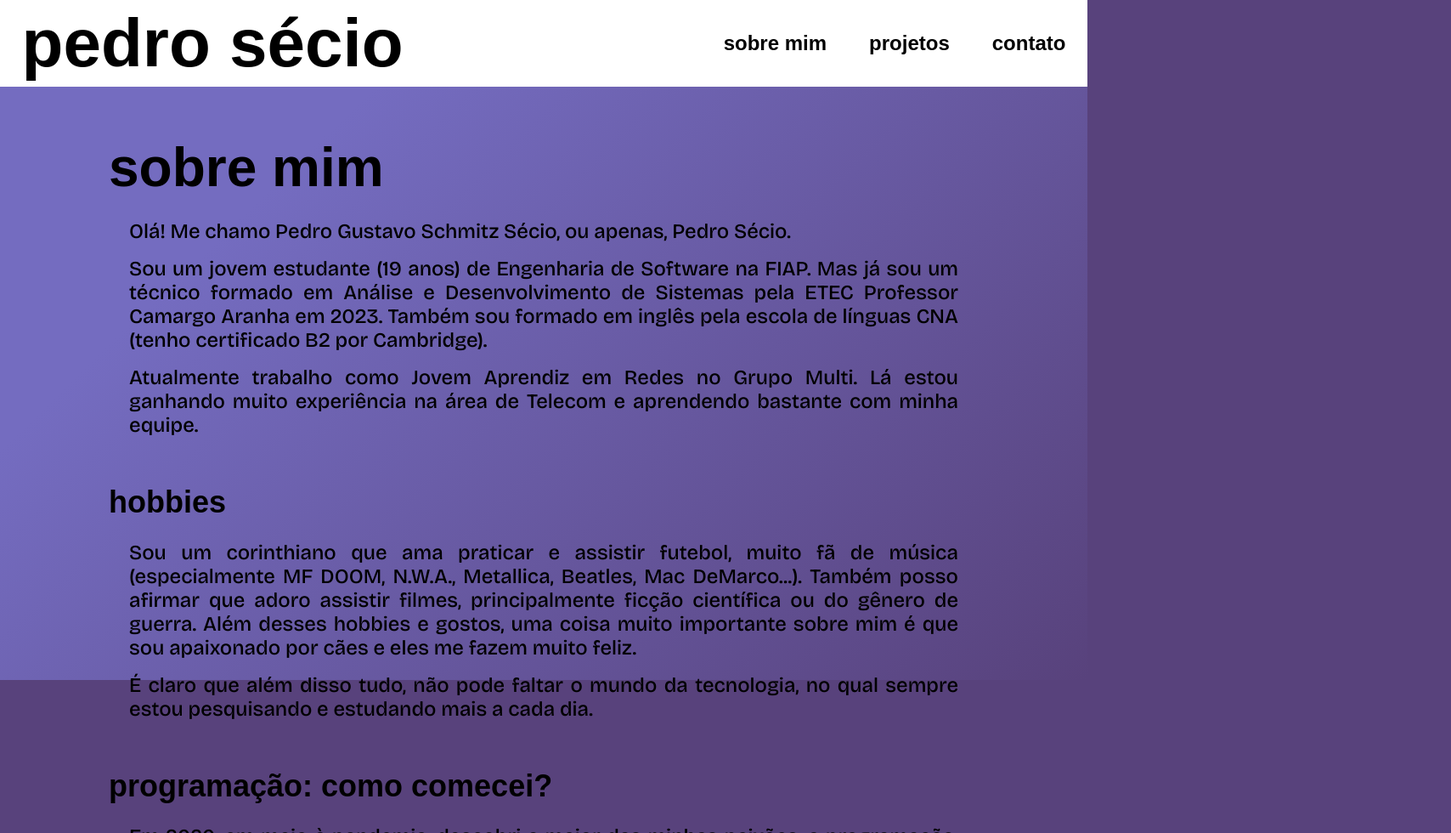
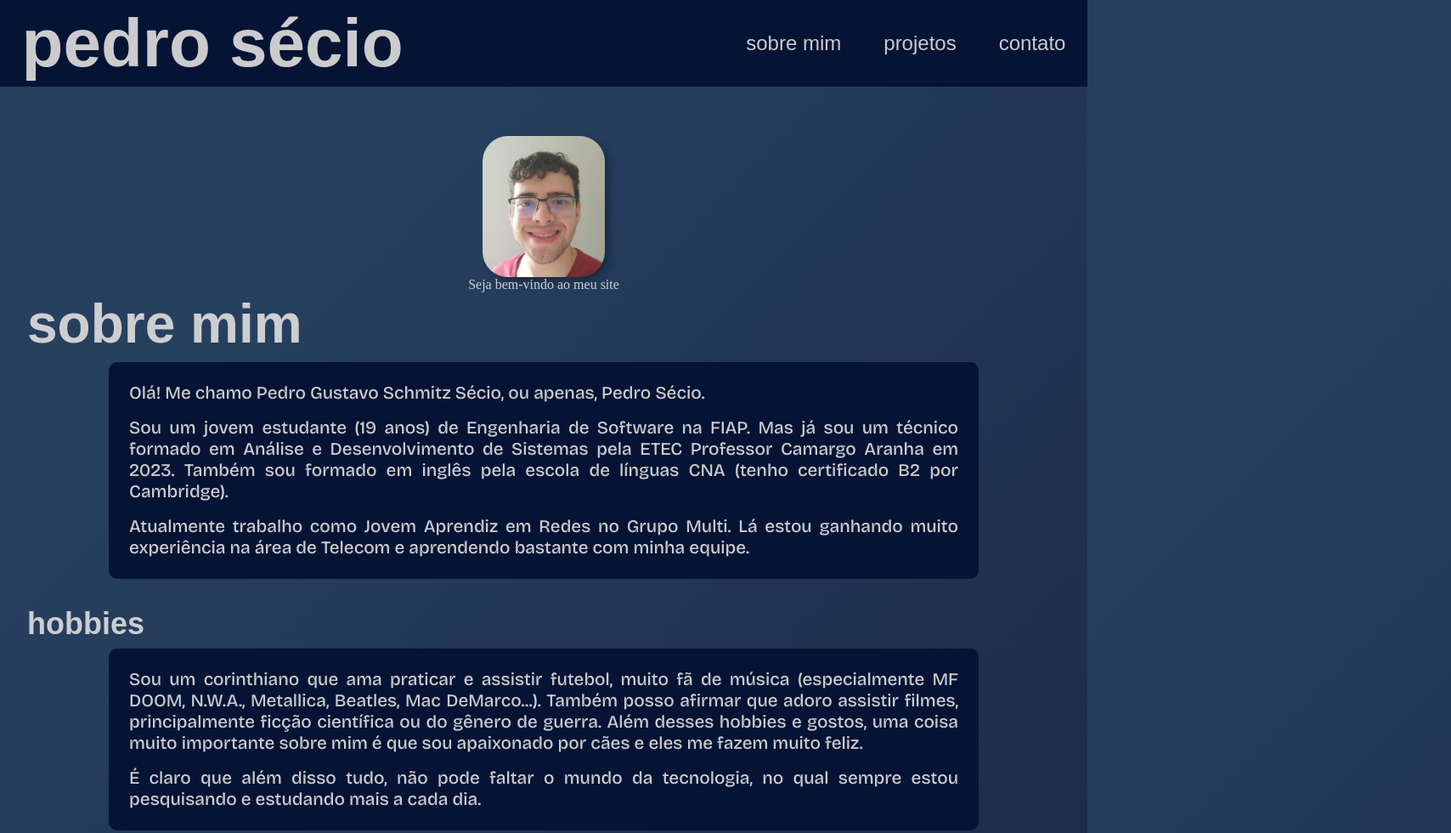
Before and after one commit to schmitz014/Portfolio-Project, a plain HTML site: page index.html in a window 1280 px wide. Shown: the top 980 px of the page at 85% size, 1708 px wide, since content can reach past the window. Drawn offline with nearby package versions, Linux system fonts and the light colour scheme; a web font is replaced by a local one.

Commit message:
fixed errors, modified styles and pfp added

```diff
--- a/index.html
+++ b/index.html
@@ -35,34 +35,45 @@
 
 <body>
 
+    <img id="pfp" src="/img/linkedin3.jpg" alt="Foto de Pedro Sécio">
+    Seja bem-vindo ao meu site
+
     <!-- About me section -->
     <section id="section-about-me">
         <h1 class="title-style">sobre mim</h1>
+        <div class="text-container">
             <div class="text-section">
                 <p>Olá! Me chamo Pedro Gustavo Schmitz Sécio, ou apenas, Pedro Sécio.</p>
                 <p>Sou um jovem estudante (19 anos) de Engenharia de Software na FIAP. Mas já sou um técnico formado em Análise e Desenvolvimento de Sistemas pela ETEC Professor Camargo Aranha em 2023. Também sou formado em inglês pela escola de línguas CNA (tenho certificado B2 por Cambridge).</p>
                 <p>Atualmente trabalho como Jovem Aprendiz em Redes no Grupo Multi. Lá estou ganhando muito experiência na área de Telecom e aprendendo bastante com minha equipe.</p>
             </div>
+        </div>
 
         <h2 class="title-style">hobbies</h2>
+        <div class="text-container">
             <div class="text-section">
                 <p>Sou um corinthiano que ama praticar e assistir futebol, muito fã de música (especialmente MF DOOM, N.W.A., Metallica, Beatles, Mac DeMarco...). Também posso afirmar que adoro assistir filmes, principalmente ficção científica ou do gênero de guerra. Além desses hobbies e gostos, uma coisa muito importante sobre mim é que sou apaixonado por cães e eles me fazem muito feliz.</p>
                 <p>É claro que além disso tudo, não pode faltar o mundo da tecnologia, no qual sempre estou pesquisando e estudando mais a cada dia.</p>
             </div>
+        </div>
 
         <h2 class="title-style">programação: como comecei?</h2>
+        <div class="text-container">
             <div class="text-section">
                 <p>Em 2020, em meio à pandemia, descobri a maior das minhas paixões, a programação. Comecei os estudos com a linguagem Python por meio do Curso em Vídeo. E assim veio esse sentimento de descobrimento e o que, realmente, me dava muito prazer de entender e buscar mais conhecimento.</p>
                 <p>No ano seguinte, 2021, ingresso no Camargo Aranha para fazer o curso já citado anteriormente. O aprendizado de lá também foi incrível para minha jornada e ínicio da minhca carreira.</p>
                 <p>Além das aulas regulares fui mais além e fiz parte do Dojo de Programação, ou, Projeto ECEM. Sempre visando o máximo de conhecimento e contatos que poderia fazer. Em 2023, no meu último ano de curso e ensino médio, fui um dos orientadores do Projeto ECEM.</p>
                 <p>Não posso deixar de citar o meu maior projeto em equipe até então. O TCC. Feito totalmente em React com frameworks como o JWT e Express.js criamos uma plataforma com o objetivo de abranger o estudo e o networking entre as ETECs.</p>
             </div>
+        </div>
     </section>
 
     <section id="section-projects">
         <h1 class="title-style">meus projetos</h1>
+        <div class="text-container">
             <div class="text-section">
                 <p>unsadciidcbnbndichubuhbcubwecuowcvucukofkerfkerofmoermfomrofmoermfomerofmoermfomerofmoerfmoerf</p>
+            </div>
         </div>
     </section>
 
--- a/styles/about-me.css
+++ b/styles/about-me.css
@@ -1,31 +1,11 @@
 /* about me */
 
 #section-about-me {
-    display: flex;
-    width: 80%;
-    margin: 20vh 0;
-    flex-wrap: wrap;
-    align-items: center;
-    text-align: justify;
-    font-family: var(--text-font);
-    font-size: 1.5rem;
-    font-weight: 500;
-    color: var(--dark-text-color);
 
     h1 {
+        display: flex;
+        margin-right: auto;
         font-size: 4rem;
+        padding: 0 0 .5rem 2rem;
     }
-
-    h2 {
-        padding-top: 2rem;
-    }
-
-    .text-section {
-        padding: 1rem;
-
-        p {
-            padding: .5rem;
-        }
-    }
-
 }
--- a/styles/header.css
+++ b/styles/header.css
@@ -8,8 +8,7 @@ header {
     padding: 0 2%;
     justify-content: space-between;
     align-items: center;
-    color: var(--dark-text-color);
-    background-color: var(--white-color);
+    background-color: var(--dark-color);
 
     h1 {
         display: flex;
@@ -22,13 +21,12 @@ header {
         gap: 50px;
         list-style: none;
         font-family: var(--title-font);
-        font-weight: 700;
         font-size: 1.5rem;
     }
 
     a {
         font-style: none;
         text-decoration: none;
-        color: var(--dark-text-color);
+        color: var(--white-color);
     }
 }
--- a/styles/projects.css
+++ b/styles/projects.css
@@ -16,16 +16,4 @@
         font-size: 4rem;
     }
 
-    h2 {
-        padding-top: 2rem;
-    }
-
-    .text-section {
-        padding: 1rem;
-
-        p {
-            padding: .5rem;
-        }
-    }
-
 }
--- a/styles/style.css
+++ b/styles/style.css
@@ -1,11 +1,8 @@
 /* basic setups */
 
 :root {
-    --white-color: #ffffff;
-    --light-text-color: #cfb1eb;
-    --dark-text-color: #000000;
-    --light-purple: #825cbecf;
-    --dark-purple: #310e68;
+    --white-color: #dad8d8ee;
+    --dark-color: #051434;
     --title-font: "Dela Gothic One", sans-serif;
     --text-font: "Bricolage Grotesque", sans-serif;
 }
@@ -18,7 +15,7 @@
 
 body,
 html {
-    height: 100%;
+    height: 100vw;
     margin: 0;
     padding: 0;
     scroll-behavior: smooth;
@@ -30,14 +27,74 @@ body {
     display: flex;
     flex-direction: column;
     align-items: center;
-    background-color: #58427c;
-    background-image: linear-gradient(316deg, #58427c 0%, #746cc0 74%);
-    background-repeat: no-repeat;
-    color: var(--light-text-color);
+    background-color: #1b2845;
+    background-image: linear-gradient(315deg, #1b2845 0%, #274060 74%);
+    background-repeat: repeat;
+    color: var(--white-color);
 }
 
-/* h1 */
+/* profile picture */
+
+#pfp {
+    margin-top: 20vh;
+    height: 13%;
+    border-radius: 30px;
+    box-shadow: 5px 5px 10px rgba(0, 0, 0, 0.3);
+
+}
+
+#pfp:hover {
+    scale: 1.05;
+    transition: ease-in-out .5s;
+    border: none;
+    box-shadow: 10px 10px 20px rgba(0, 0, 0, 0.6);
+
+}
+
+/* general style for h1 */
 
 .title-style {
     font-family: var(--title-font);
 }
+
+/* section */
+
+section {
+    display: flex;
+    flex-direction: column;
+    justify-content: center;
+    width: 100vw;
+    align-items: center;
+    font-family: var(--text-font);
+    font-size: 1.5rem;
+    font-weight: 500;
+    color: var(--dark-text-color);
+}
+
+/* h2 */
+
+h2 {
+    display: flex;
+    margin-right: auto;
+    padding: 2rem 0 .5rem 2rem;
+}
+
+/* section classes */
+
+.text-container {
+    text-align: justify;
+    width: 80%;
+    border-radius: 10px;
+    background-color: var(--dark-color);
+}
+
+.text-section {
+    width: 100%;
+    padding: 1rem;
+    color: var(--white-color);
+
+    p {
+        padding: .5rem;
+        font-size: 1.3rem;
+    }
+}
```
Also changed, not shown: img/linkedin3.jpg (added). Lines whose indentation alone changed are shown as unchanged.
